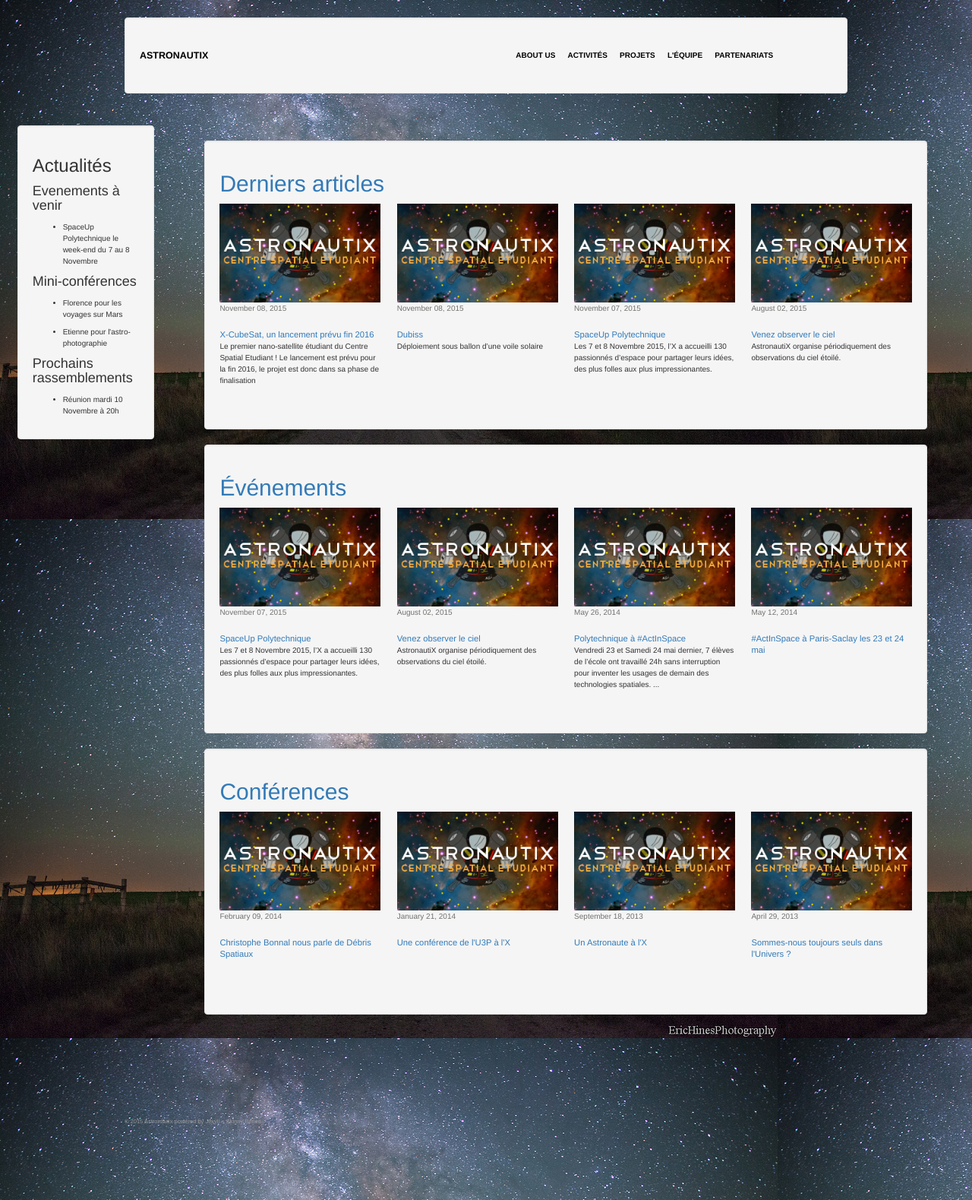
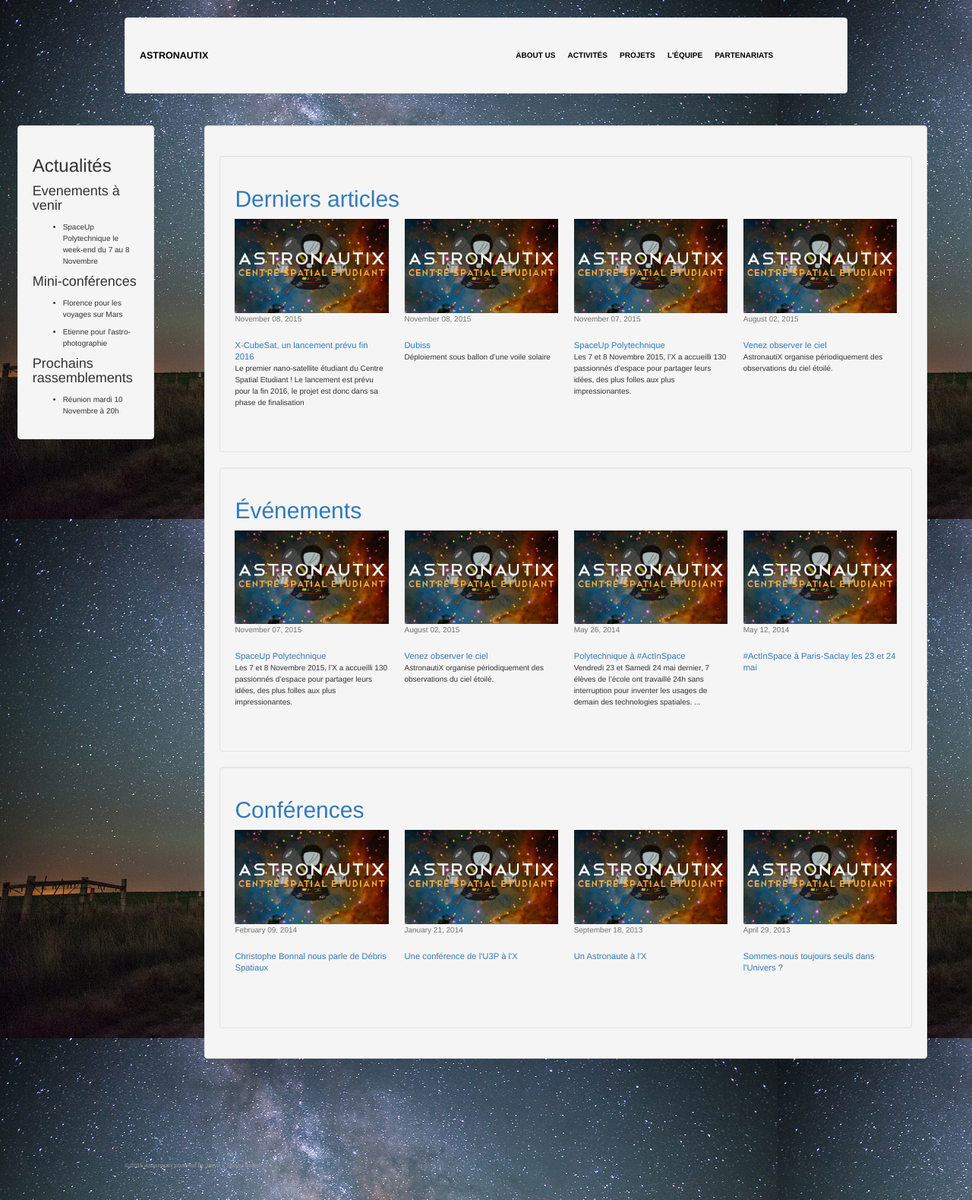
Before and after one commit to astronautix-cse-polytechnique/astronautix-cse-polytechnique.github.io, a Jekyll site: the page built from index.md, in a window 1280 px wide. Shown: the whole page at 76% size. Built offline with Jekyll 4.4.1, drawn with Linux system fonts in a browser that asks for light colours.

Commit message:
Ajout d'un well pour les archives

```diff
--- a/_layouts/archive.html
+++ b/_layouts/archive.html
@@ -3,7 +3,7 @@ layout: default
 ---
 
 <div id="main" role="main">
-	<div class="wrap">
+	<div class="wrap well">
 		{% if page.image.feature %}
 		<div class="page-feature">
 			<div class="page-image">
```
